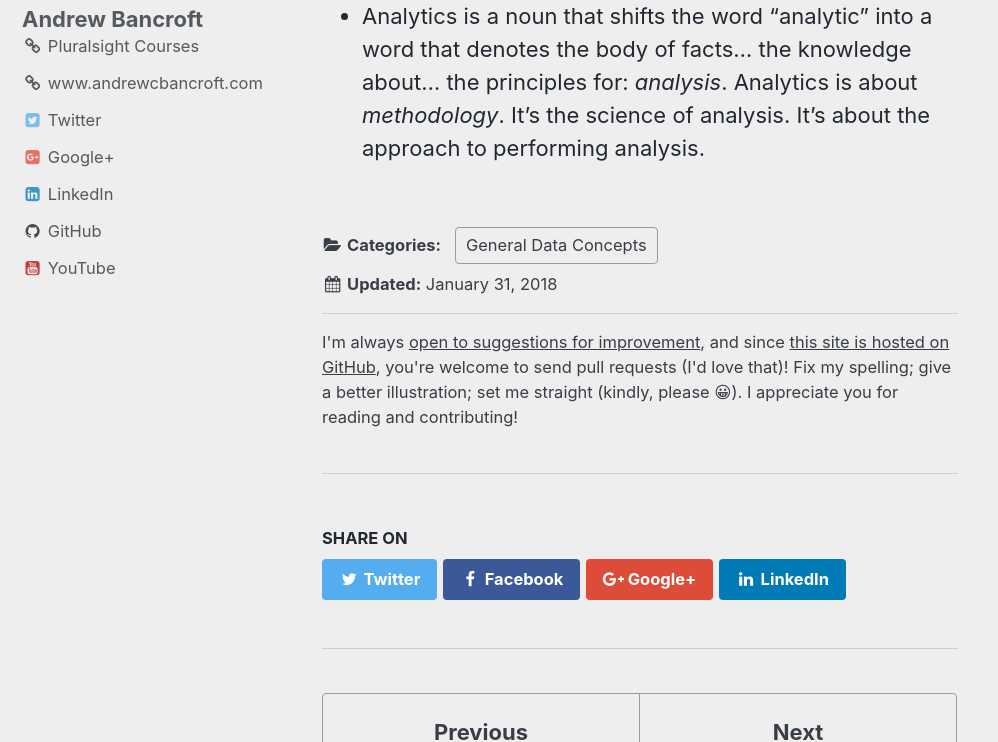
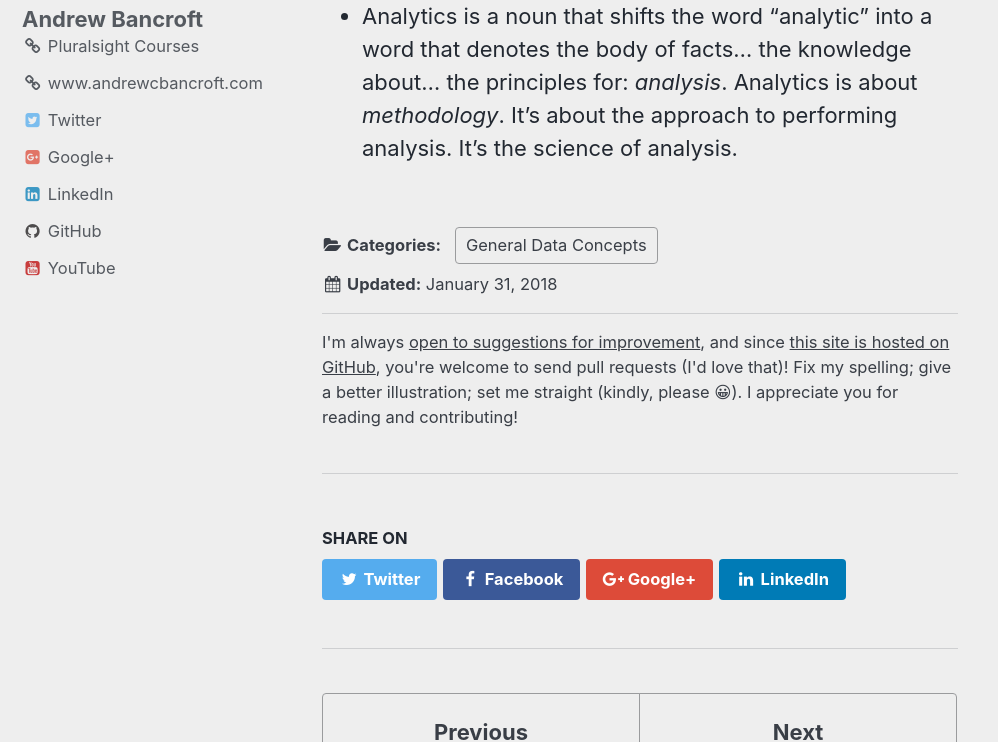
Before and after one commit to andrewcbancroft/datadaylife-blog, a Jekyll site: the page built from _posts/2018-01-09-data-analysis-vs-data-analytics-examining-suffix.md, in a window 1280 px wide and 900 px high, scrolled down 5198 px, cut to the strip 158-900 px from the top of the window. Shown: the whole strip, without its empty margins (0-998 px from the left). Built offline with Jekyll 4.4.1, drawn with Linux system fonts in a browser that asks for light colours; comment, search, counter and statistics services are not loaded.

```diff
--- a/_posts/2018-01-09-data-analysis-vs-data-analytics-examining-suffix.md
+++ b/_posts/2018-01-09-data-analysis-vs-data-analytics-examining-suffix.md
@@ -102,4 +102,4 @@ In conclusion,
 
 * Analytic, as an adjective, simply means that some *other* noun has to do with analysis. We use the term, "an analytic *approach*", for example... meaning that *the approach* we're taking has to do with breaking something down, decomposing it, shifting it around, etc.
 
-* Analytics is a noun that shifts the word "analytic" into a word that denotes the body of facts... the knowledge about... the principles for:  *analysis*.  Analytics is about *methodology*.  It's the science of analysis.  It's about the approach to performing analysis.
+* Analytics is a noun that shifts the word "analytic" into a word that denotes the body of facts... the knowledge about... the principles for:  *analysis*.  Analytics is about *methodology*.  It's about the approach to performing analysis.  It's the science of analysis.
```
